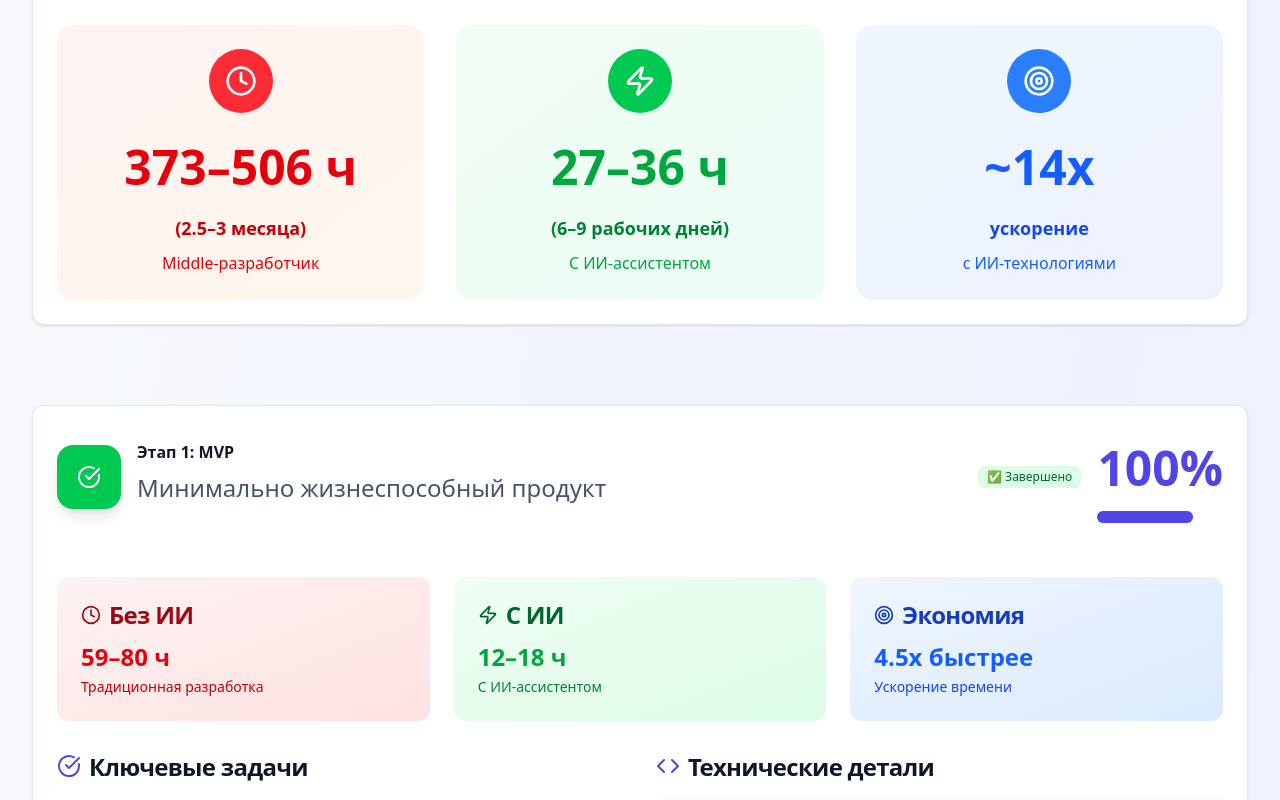
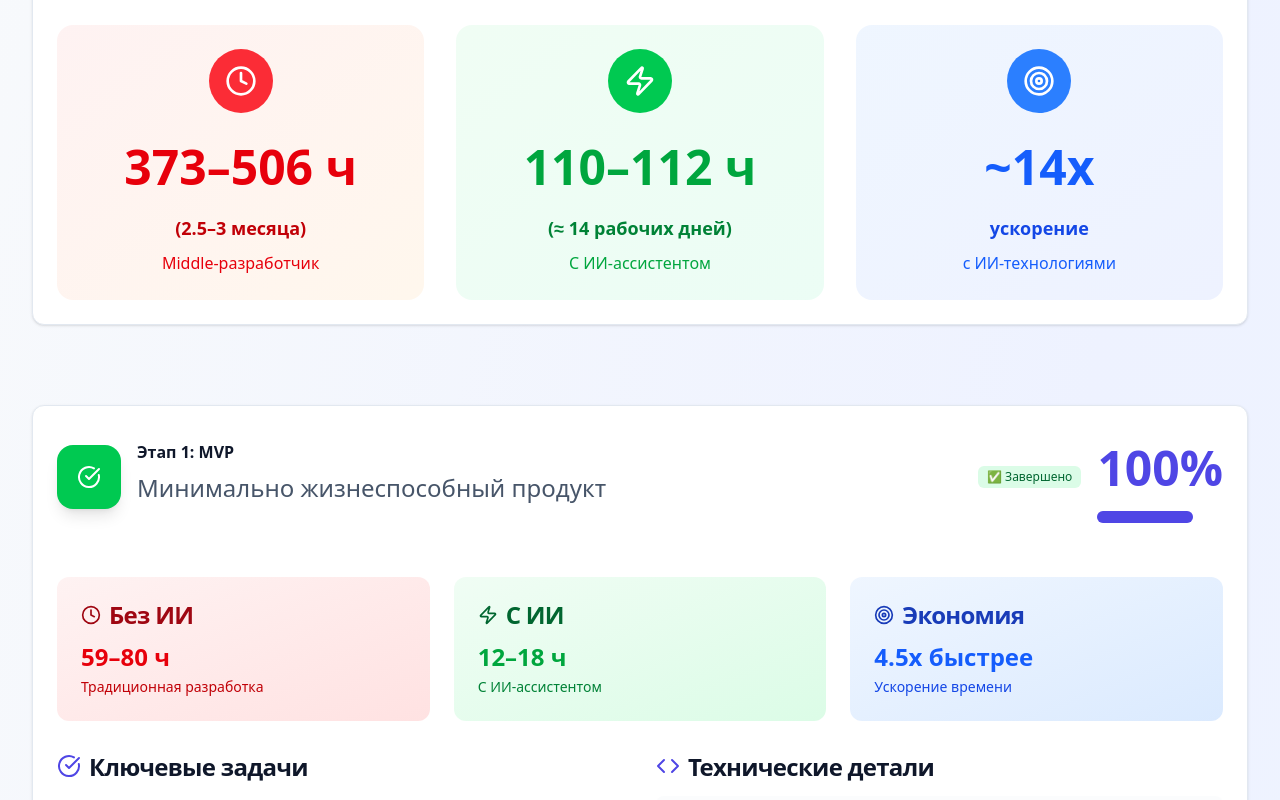
Before and after one commit to Kabalod/Fanfiq_site, a Next.js app: page / in a window 1280 px wide. Shown: the part 3560-4360 px from the top of the page. Built offline with nearby package versions, Linux system fonts and the light colour scheme.

Commit message:
⏱️ Update AI total time: ~110–112h (~14 working days) and labels

```diff
--- a/src/components/sections/DetailedRoadmap.tsx
+++ b/src/components/sections/DetailedRoadmap.tsx
@@ -161,8 +161,9 @@ const detailedRoadmap = [
 
 export function DetailedRoadmap() {
   const totalTraditional = 373; // 59+58+55+62+72+67
-  const totalAI = 27; // 12+12+12+12+15+15 (минимальные значения)
-  const totalAIMax = 36; // 18+18+15+18+21+21 (максимальные значения)
+  // Обновлено по уточнению: суммарно с ИИ ≈ 110–112 часов (~14 рабочих дней)
+  const totalAI = 110;
+  const totalAIMax = 112;
 
   const getStatusColor = (status: string) => {
     switch (status) {
@@ -248,7 +249,7 @@ export function DetailedRoadmap() {
                     {totalAI}–{totalAIMax} ч
                   </div>
                   <div className="text-fluid-base text-green-700 dark:text-green-300 font-semibold mb-2">
-                    (6–9 рабочих дней)
+                    (≈ 14 рабочих дней)
                   </div>
                   <div className="text-fluid-sm text-green-600 dark:text-green-400">
                     С ИИ-ассистентом
@@ -468,7 +469,7 @@ export function DetailedRoadmap() {
                     {totalAI}–{totalAIMax} ч
                   </div>
                   <div className="text-blue-100 text-fluid-lg font-medium">
-                    С ИИ (6–9 дней)
+                    С ИИ (≈ 14 рабочих дней)
                   </div>
                 </div>
                 <div>
```
